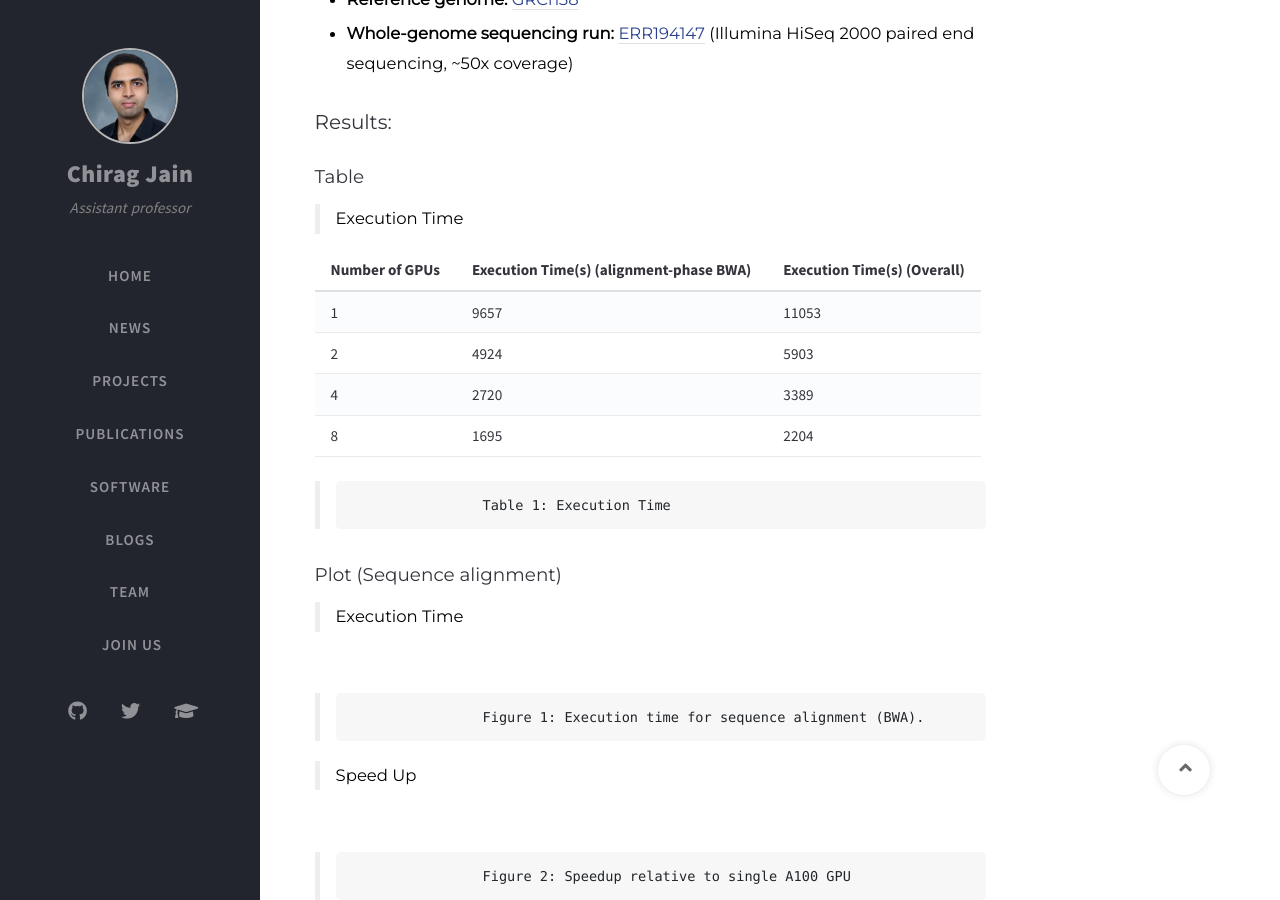
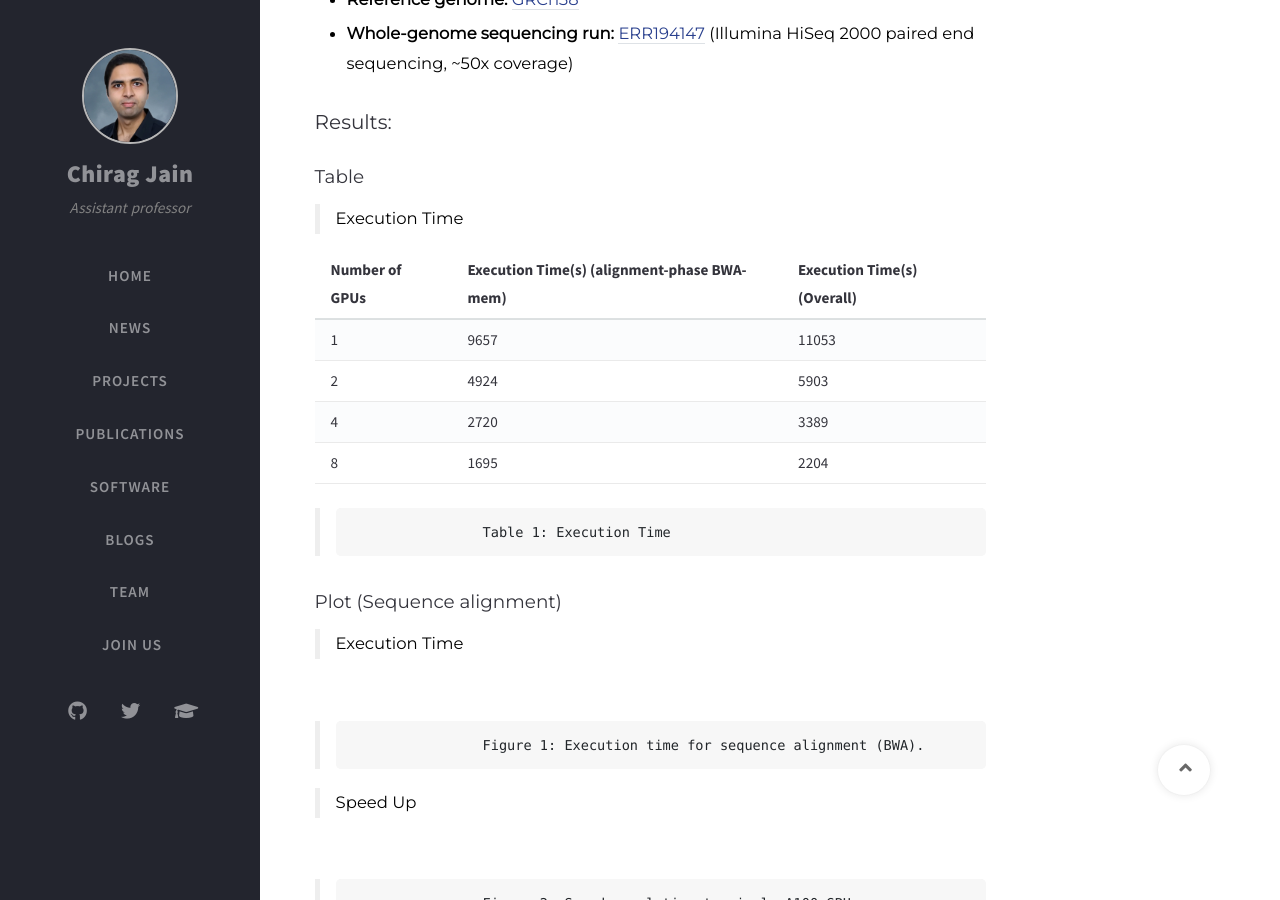
Before and after one commit to at-cg/at-cg.github.io, a Jekyll site: the page built from _posts/2021-10-14-ParaBricks-WGS.md, in a window 1280 px wide and 900 px high, scrolled down 673 px. Built offline with Jekyll 4.4.1, drawn with Linux system fonts in a browser that asks for light colours; nearby versions of some CDN libraries; comment, search, counter and statistics services are not loaded.

Commit message:
BWA -> BWA-mem

```diff
--- a/_posts/2021-10-14-ParaBricks-WGS.md
+++ b/_posts/2021-10-14-ParaBricks-WGS.md
@@ -27,7 +27,7 @@ Nvidia Ampere A100 GPUs exploit wide SIMT architecture to accelerate world's mos
 #### Table
 > Execution Time
 
-| Number of GPUs     | Execution Time(s) (alignment-phase BWA) | Execution Time(s) (Overall) |
+| Number of GPUs     | Execution Time(s) (alignment-phase BWA-mem) | Execution Time(s) (Overall) |
 | ----------- | ----------- | ----------- |
 | 1      | 9657      |             11053      |
 | 2   | 4924         |             5903       |
```
